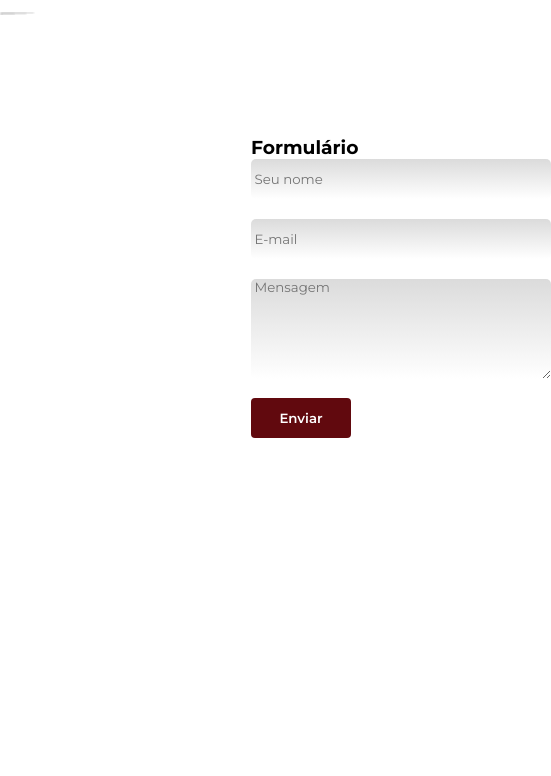
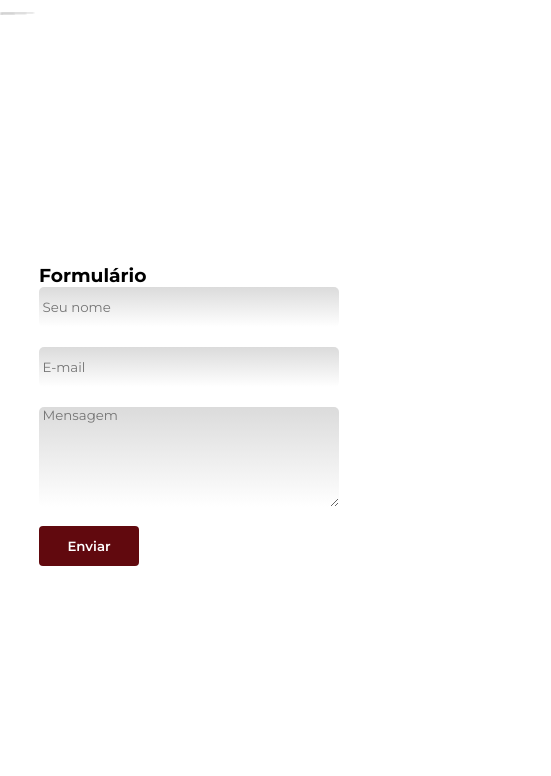
Before and after one commit to PHP-Haters/hotel_bogari, a plain HTML site: page contato.html in a window 1280 px wide. Shown: the part 492-1268 px from the top of the page, 729-1280 px from the left. Drawn offline with Linux system fonts and the light colour scheme.

Commit message:
formulario att

```diff
--- a/contato.css
+++ b/contato.css
@@ -58,6 +58,9 @@ section a {
     display: flex;
     flex-direction: column;
     align-items: flex-start;
+    position: absolute;
+    margin-left: 60%;
+    margin-top: 10%;
 }
 
 .formulario h3{
--- a/global.css
+++ b/global.css
@@ -35,7 +35,7 @@ nav {
 .menu a:hover {
     opacity: 0.8;
     transform: scale(1.02);
- }
+}
 
 .dropdown {
     position: relative;
```
